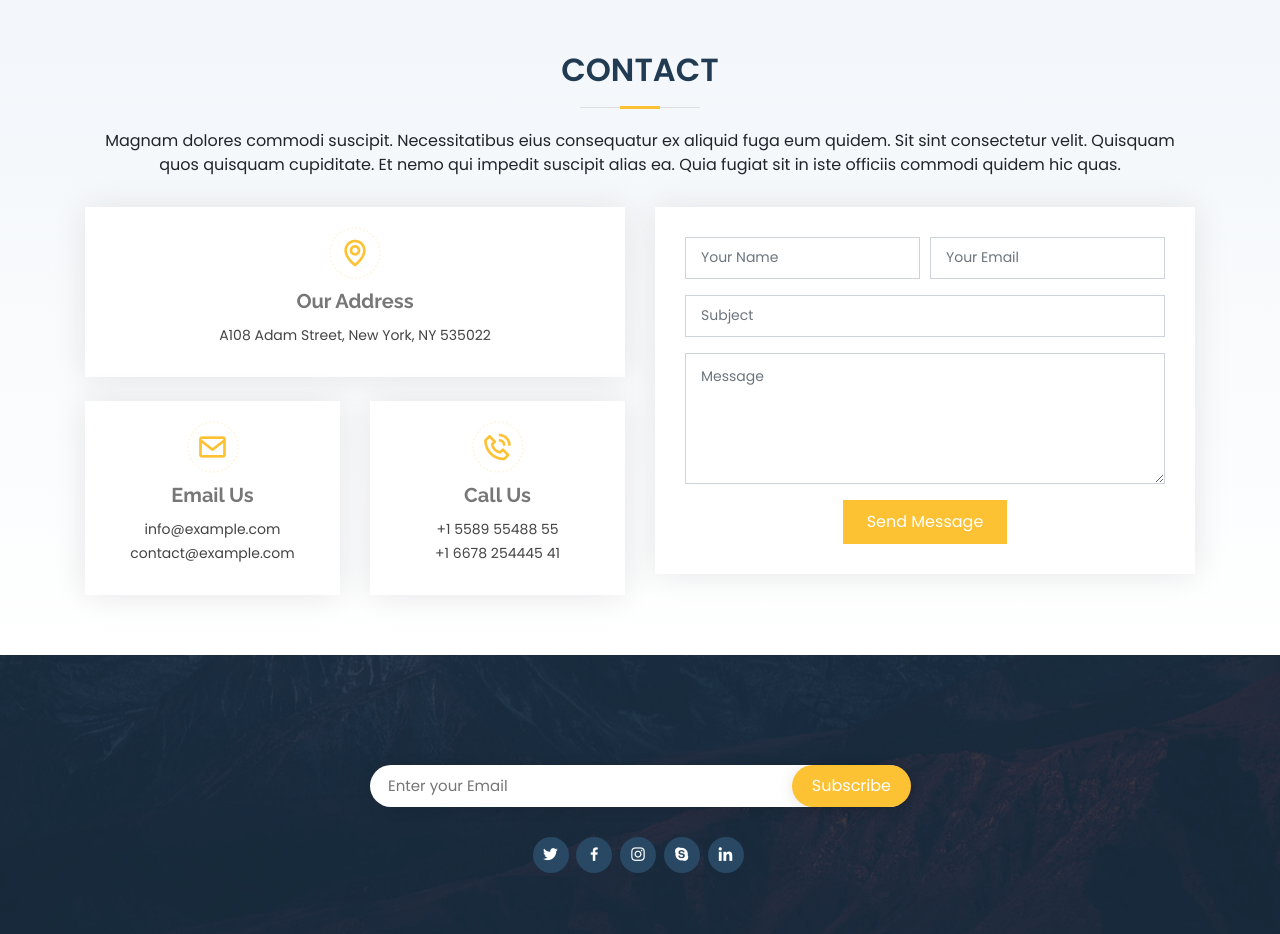
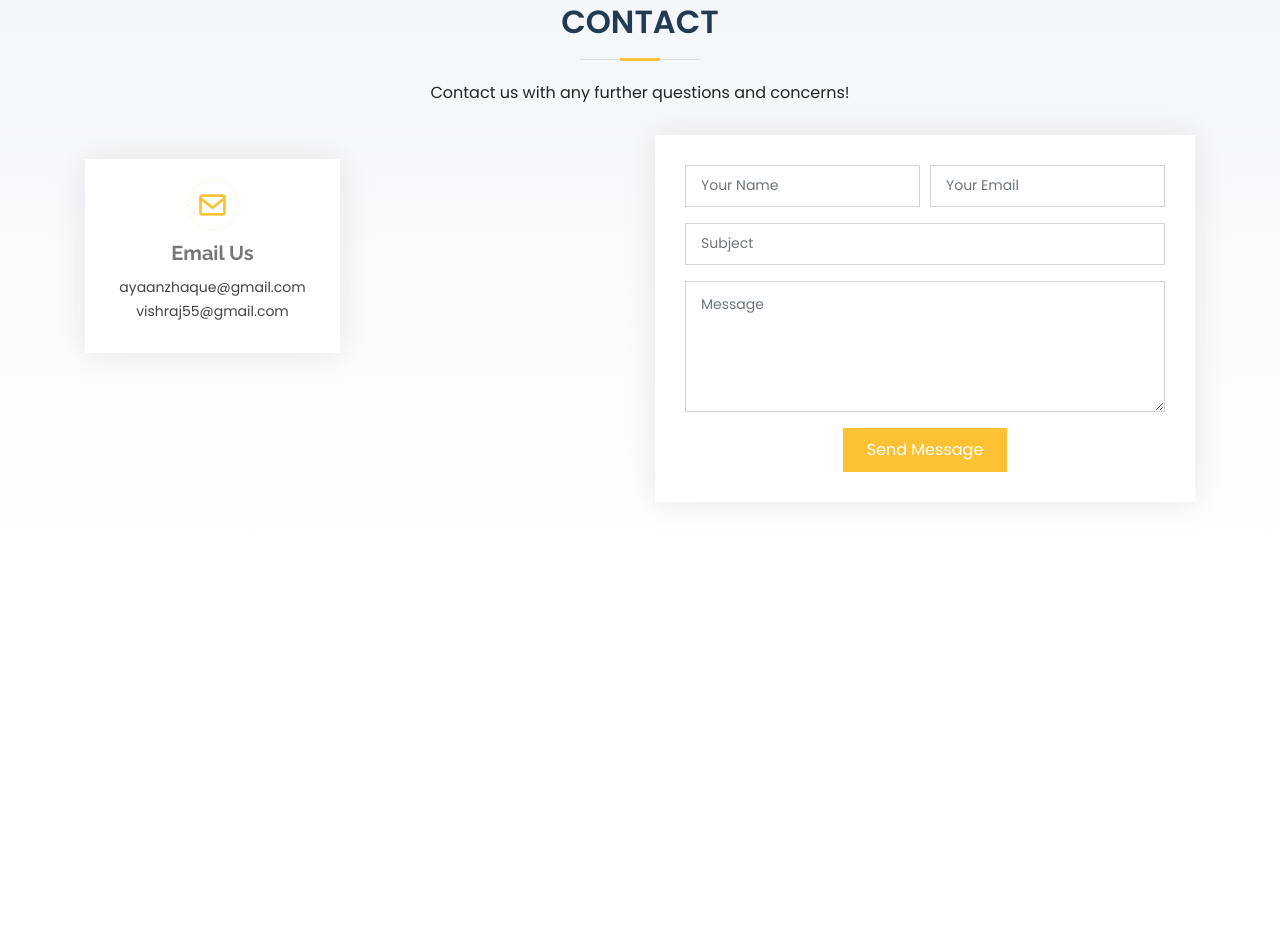
Before and after one commit to ayaanzhaque/TecConnect, a website with bundled scripts: page index.html in a window 1280 px wide. Shown: the part 8218-9152 px from the top of the page. After the commit the page ends 8780 px from the top, so only its background shows below. Built offline with nearby package versions, Linux system fonts and the light colour scheme.

Commit message:
fixed contact page

```diff
--- a/index.html
+++ b/index.html
@@ -587,11 +587,8 @@
     <!-- ======= Team Section ======= -->
     <section id="team" class="team section-bg">
       <div class="container">
-
         <div class="section-title">
           <h2 data-aos="fade-in">Team</h2>
-          <p data-aos="fade-in">Magnam dolores commodi suscipit. Necessitatibus eius consequatur ex aliquid fuga eum quidem. Sit sint consectetur velit. Quisquam quos quisquam cupiditate. Et nemo qui impedit suscipit alias ea. Quia fugiat sit in iste officiis commodi quidem hic quas.</p>
-        </div>
 
         <div class="row">
           <div class="col-xl-3 col-lg-4 col-md-6">
@@ -720,7 +717,7 @@
 
           <div class="section-title">
             <h2 data-aos="fade-in">Contact</h2>
-          <p data-aos="fade-in">Magnam dolores commodi suscipit. Necessitatibus eius consequatur ex aliquid fuga eum quidem. Sit sint consectetur velit. Quisquam quos quisquam cupiditate. Et nemo qui impedit suscipit alias ea. Quia fugiat sit in iste officiis commodi quidem hic quas.</p>
+            <p data-aos="fade-in">Contact us with any further questions and concerns!</p>
           </div>
 
           <div class="row">
@@ -728,26 +725,14 @@
             <div class="col-lg-6">
 
               <div class="row">
-              <div class="col-md-12">
-                <div class="info-box" data-aos="fade-up">
-                  <i class="bx bx-map"></i>
-                  <h3>Our Address</h3>
-                  <p>A108 Adam Street, New York, NY 535022</p>
-                </div>
-              </div>
                 <div class="col-md-6">
                   <div class="info-box mt-4" data-aos="fade-up" data-aos-delay="100">
                     <i class="bx bx-envelope"></i>
                     <h3>Email Us</h3>
-                  <p>info@example.com<br>contact@example.com</p>
+                    <p>ayaanzhaque@gmail.com<br>vishraj55@gmail.com</p>
                   </div>
                 </div>
                 <div class="col-md-6">
-                <div class="info-box mt-4" data-aos="fade-up" data-aos-delay="100">
-                  <i class="bx bx-phone-call"></i>
-                  <h3>Call Us</h3>
-                  <p>+1 5589 55488 55<br>+1 6678 254445 41</p>
-                </div>
                 </div>
               </div>
 
@@ -787,36 +772,6 @@
         </div>
       </section><!-- End Contact Section -->
 
-  </main><!-- End #main -->
-
-  <!-- ======= Footer ======= -->
-  <footer id="footer">
-
-    <div class="footer-top">
-
-      <div class="container" data-aos="fade-up">
-
-        <div class="row footer-newsletter justify-content-center">
-          <div class="col-lg-6">
-            <form action="" method="post">
-              <input type="email" name="email" placeholder="Enter your Email"><input type="submit" value="Subscribe">
-            </form>
-          </div>
-        </div>
-
-        <div class="social-links">
-          <a href="#" class="twitter"><i class="bx bxl-twitter"></i></a>
-          <a href="#" class="facebook"><i class="bx bxl-facebook"></i></a>
-          <a href="#" class="instagram"><i class="bx bxl-instagram"></i></a>
-          <a href="#" class="google-plus"><i class="bx bxl-skype"></i></a>
-          <a href="#" class="linkedin"><i class="bx bxl-linkedin"></i></a>
-        </div>
-
-      </div>
-    </div>
-
-  </footer><!-- End Footer -->
-
   <a href="#" class="back-to-top"><i class="icofont-simple-up"></i></a>
 
   <!-- Vendor JS Files -->
```
Lines whose indentation alone changed are shown as unchanged.
